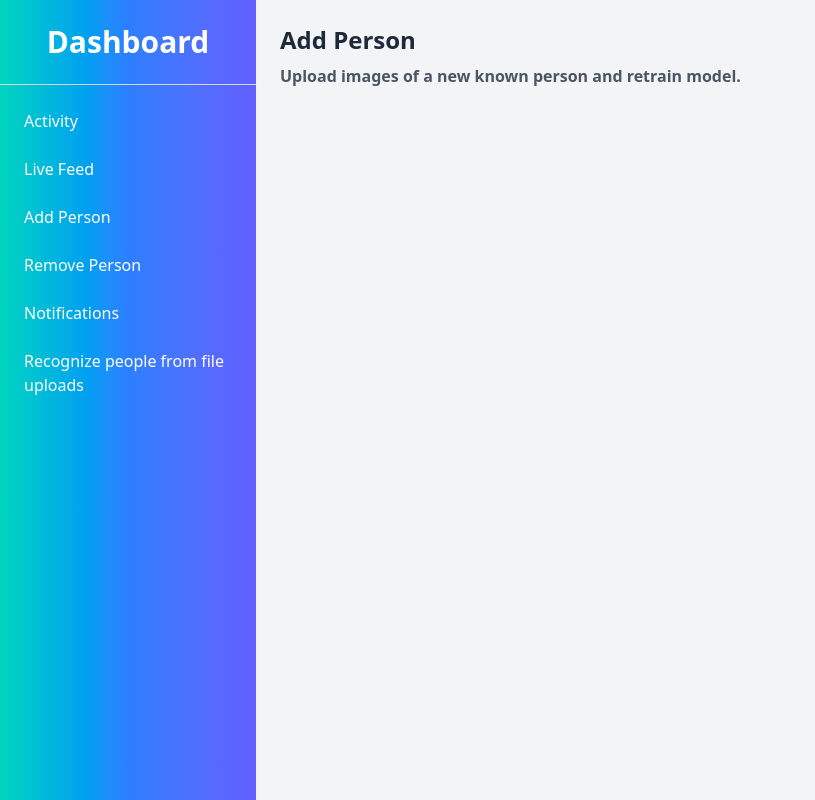
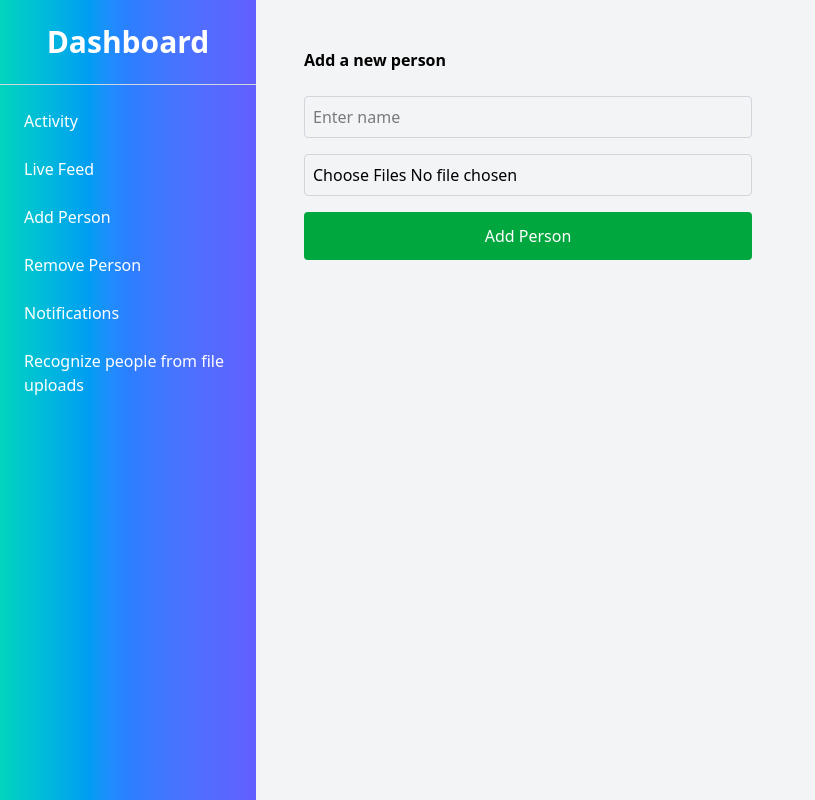
Before and after one commit to Kabugi34/homesecurity, a React (Vite) app in the folder frontend/: page /dashboard/addperson in a window 1280 px wide. Shown: the whole page, without its empty margins (0-815 px from the left). Built offline with nearby package versions, Linux system fonts and the light colour scheme; no server answers.

Commit message:
added a form to add a persons name and images

```diff
--- a/frontend/src/pages/dashboard/AddPerson.jsx
+++ b/frontend/src/pages/dashboard/AddPerson.jsx
@@ -1,10 +1,72 @@
-const AddPerson = () => {
+import React ,{useState} from 'react';
+import axios from 'axios';
+const AddPerson =() =>{
+  const [name,setName] =useState('');
+  const[images ,setImages] =useState([]);
+  const[uploading,setUploading]=useState(false);
+  const [message, setMessage] = useState('');
+
+  const handleSubmit=async(e) =>{
+    e.preventDefault();
+    if (!name || images.length ===0){
+      setMessage('provide a name and at least four images')
+      return;
+    }
+    const formData =new FormData();
+    formData.append('name',name);
+    for (const image of images) {
+      formData.append('images', image);
+    }
+    try {
+      setUploading(true);
+      const response =await axios.post('http:localhost:8000/add_person',formData,{
+        headers: {
+          'Content-Type': 'multipart/form-data',
+        },
+      });
+      setMessage(response.data.message||'Person added successfully!');
+      setName('');
+      setImages([]);
+
+    }catch (error){
+      console.error('Error details:', error);
+      setMessage('Error adding person. Please try again.');
+
+    }finally {
+      setUploading(false);
+    }
+
+  };
   return (
-    <div className="text-2xl font-semibold text-gray-800">
-      Add Person
-      <p className="text-base mt-2 text-gray-600">Upload images of a new known person and retrain model.</p>
+    <div className ="p-6">
+      <h2 className ="text-3x1 font-bold mb-6">Add a new person</h2>
+      <form onSubmit ={handleSubmit} className="flex flex-col gap-4  w-full max-w-md">
+        <input
+          type="text"
+          value={name}
+          onChange={(e) => setName(e.target.value)}
+          placeholder="Enter name"
+          className="p-2 border border-gray-300 rounded"
+          required
+        />
+        <input
+          type="file"
+          accept="image/*"
+          onChange={(e) => setImages(Array.from(e.target.files))}
+          multiple
+          className="p-2 border border-gray-300 rounded"
+          required
+        />
+        <button
+          type ="submit"
+          disabled={uploading}
+          className ="px-6 py-3 bg-green-600 text-white rounded hover:bg-gray-700 disabled:opacity-25"
+        >
+          {uploading ? 'Uploading...' : 'Add Person'}
+        </button>
+        {message && <p className="text-center text-sm text-gray-700 mt-2">{message}</p>}
+      </form>
     </div>
   );
 };
-
 export default AddPerson;
```
Also changed, not shown: frontend/src/pages/dashboard/RetrainModel.jsx (added).
